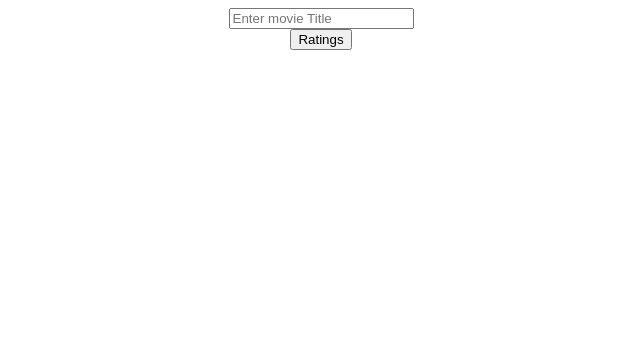
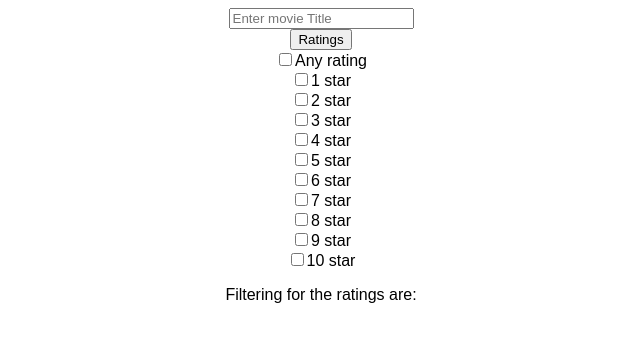
Before and after one commit to Ardad2/movie-search-bar, a React (Create React App) app: page / in a window 1280 px wide. Both pictures are taken after a click on the button "Ratings". Shown: the top 342 px of the page, without its empty margins (319-959 px from the left). Built offline with nearby package versions, Linux system fonts and the light colour scheme.

Commit message:
Completed filter based on rating.

```diff
--- a/src/App.js
+++ b/src/App.js
@@ -35,17 +35,17 @@ export default function App() {
   const [currentRatings, setCurrentRatings] = useState([]);
   const [ratingsOpen, setRatingsOpen] = useState(false);
   const ratings = [
-    { id: 1, label: "Any rating" },
-    { id: 2, label: "1 star" },
-    { id: 3, label: "2 star" },
-    { id: 4, label: "3 star" },
-    { id: 5, label: "4 star" },
-    { id: 6, label: "5 star" },
-    { id: 7, label: "6 star" },
-    { id: 8, label: "7 star" },
-    { id: 9, label: "8 star" },
-    { id: 10, label: "9 star" },
-    { id: 11, label: "10 star" },
+    { id: 1, label: "Any rating", stars: -1 },
+    { id: 2, label: "1 star", stars: 1 },
+    { id: 3, label: "2 star", stars: 2 },
+    { id: 4, label: "3 star", stars: 3 },
+    { id: 5, label: "4 star", stars: 4 },
+    { id: 6, label: "5 star", stars: 5 },
+    { id: 7, label: "6 star", stars: 6 },
+    { id: 8, label: "7 star", stars: 7 },
+    { id: 9, label: "8 star", stars: 8 },
+    { id: 10, label: "9 star", stars: 9 },
+    { id: 11, label: "10 star", stars: 10 },
   ];
   const dropDownShow = () => {
     setRatingsOpen(!ratingsOpen);
@@ -83,7 +83,7 @@ export default function App() {
                                     ${ratingsOpen ? "show" : ""}`}
               aria-labelledby="multiSelectDropdown"
             >
-              {currentRatings.map((option) => (
+              {ratings.map((option) => (
                 <Form.Check
                   className="custom-checkbox"
                   key={option.id}
@@ -104,8 +104,8 @@ export default function App() {
         .filter((movie) => {
           if (query === "") {
             return;
-          } else if (movie.title.toLowerCase().includes(query.toLowerCase())) {
-            if (movie.rating === 8.5) {
+          } else if (currentRatings.includes(Math.floor(movie.rating))) {
+            if (movie.title.toLowerCase().includes(query.toLowerCase())) {
               return movie;
             }
           }
@@ -117,6 +117,14 @@ export default function App() {
             </p>
           </div>
         ))}
+      <div>
+        <p>Filtering for the ratings are: </p>
+        <ul>
+          {currentRatings.map((rating) => (
+            <li>{rating}</li>
+          ))}
+        </ul>
+      </div>
     </div>
   );
 }
```
